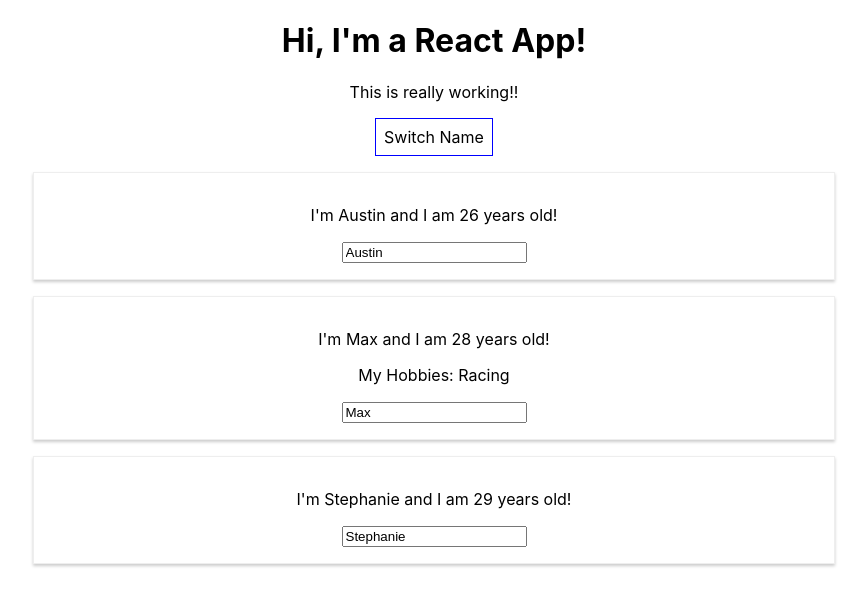
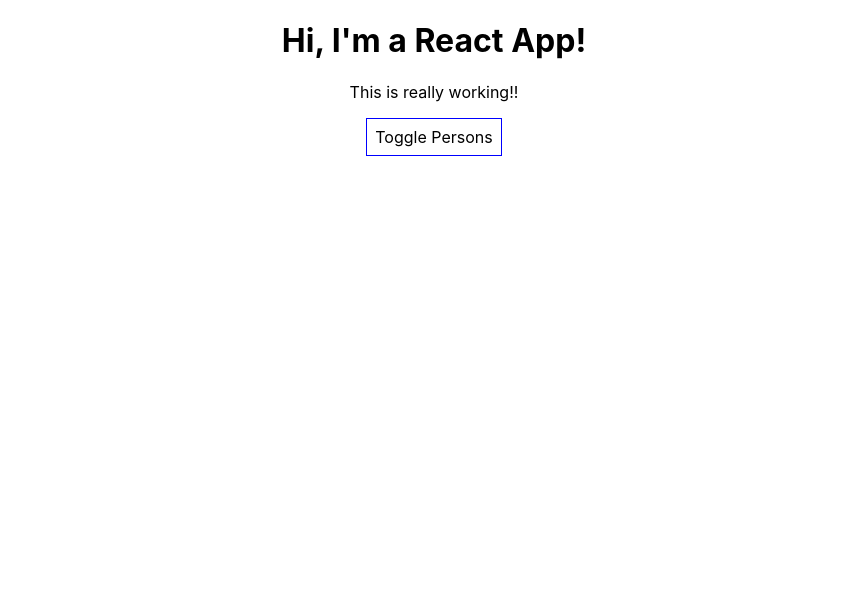
Before and after one commit to austinbeaufort/learningReact, a React (Create React App) app in the folder completeGuideReact/react-complete-guide/: page / in a window 1280 px wide. Shown: the top 606 px of the page, without its empty margins (206-1073 px from the left). Built offline with nearby package versions, Linux system fonts and the light colour scheme.

Commit message:
Studied Conditional Rendering, Dynamic List Rendering, keeping state immutable, and copying full objects / arrays

```diff
--- a/completeGuideReact/react-complete-guide/src/App.js
+++ b/completeGuideReact/react-complete-guide/src/App.js
@@ -9,20 +9,10 @@
       { name: 'Max', age: 28 },
       { name: 'Stephanie', age: 29 }
     ],
-    otherState: 'some other value'
+    otherState: 'some other value',
+    showPersons: false
   }
 
-  switchNameHandler = (newName) => {
-    // console.log('was clicked!');
-    // DON'T DO THIS ---> this.state.persons[0].name = 'Tyler';
-    this.setState({
-      persons: [
-        { name: newName, age: 26 },
-        { name: 'Max', age: 28 },
-        { name: 'Stephanie', age: 27 }
-      ]
-    })
-  }
 
   nameChangedHandler = event => {
     this.setState({
@@ -32,6 +22,18 @@
           { name: 'Stephanie', age: 29 }
         ]
       })
+  }
+
+  deletePersonHandler = (personIndex) => {
+    // const persons = this.state.persons.slice();
+    const persons = [...this.state.persons];
+    persons.splice(personIndex, 1);
+    this.setState({persons: persons});
+  }
+
+  togglePersonsHandler = () => {
+    const doesShow = this.state.showPersons;
+    this.setState({showPersons: !doesShow});
   }
 
   render() {
@@ -44,26 +46,29 @@
       cursor: 'pointer'
     };
 
+    let persons = null;
+
+    if(this.state.showPersons) {
+      persons = (
+        <div>
+          {this.state.persons.map((person, index) => {
+            return <Person
+              click={() => this.deletePersonHandler(index)}
+              name={person.name}
+              age={person.age}/>
+          })}
+        </div>
+      );
+    }
+
     return (
       <div className="App">
         <h1>Hi, I'm a React App!</h1>
         <p>This is really working!!</p>
         <button
           style={style}
-          onClick={() => this.switchNameHandler('Tyler!!')}>Switch Name</button>
-        <Person
-          name={this.state.persons[0].name}
-          age={this.state.persons[0].age}/>
-        <Person
-          name={this.state.persons[1].name}
-          age={this.state.persons[1].age}
-          click={this.switchNameHandler.bind(this, 'Ty!')}
-          changed={this.nameChangedHandler}>
-          My Hobbies: Racing
-        </Person>
-        <Person
-          name={this.state.persons[2].name}
-          age={this.state.persons[2].age}/>
+          onClick={this.togglePersonsHandler}>Toggle Persons</button>
+        {persons}
       </div>
     );
     // return React.createElement('div', {className: 'App'}, React.createElement('h1', null, 'Does this work now??'));
```
Also changed, not shown: 1 other file (tests, documents, lock files or other folders).
